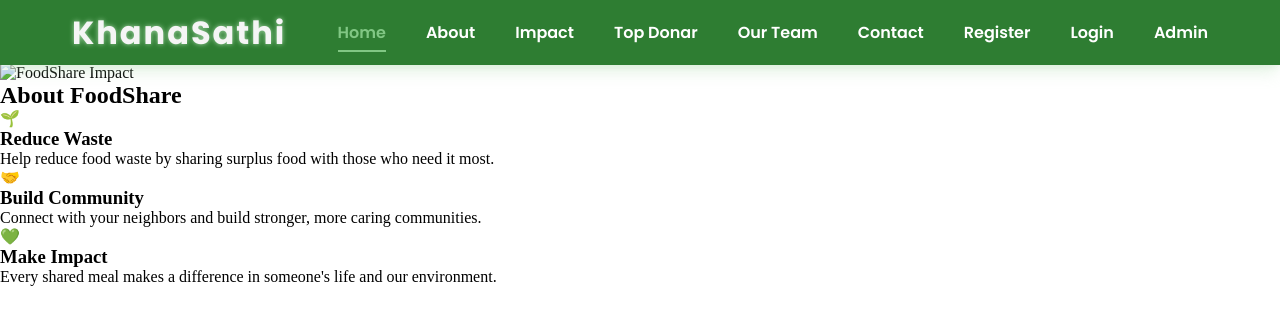
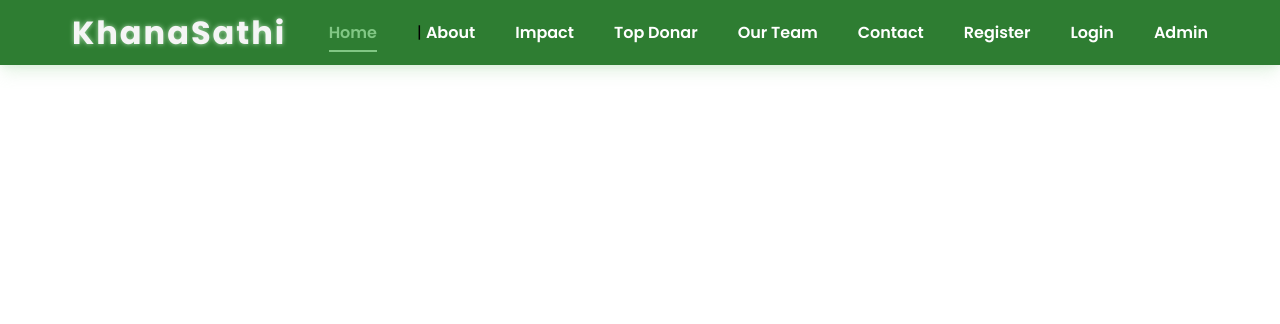
Before and after one commit to schizophrenicman/Food-Waste-Management, a plain HTML site: page index.html in a window 1280 px wide. Drawn offline with Linux system fonts and the light colour scheme.

Commit message:
minor issue in html

```diff
--- a/index.html
+++ b/index.html
@@ -1,4 +1,4 @@
-
+<<<<<<< HEAD
 <!DOCTYPE html>
 <html lang="en">
 <head>
@@ -10,7 +10,7 @@
 
 </body>
 </html>
-
+=======
 <!doctype html>
 <html lang="en">
   <head>
@@ -32,7 +32,7 @@
           <li class="nav-item">
             <a href="#home" class="nav-link active">Home</a>
           </li>
-          <li class="nav-item">
+          <li class="nav-item">|
             <a href="#about" class="nav-link">About</a>
           </li>
           <li class="nav-item">
@@ -64,49 +64,5 @@
         </div>
       </div>
     </nav>
-
-
-        <!--Main-->
-        <main id="main-content">
-        <section id="home" class="section hero">
-         <div class="container">
-          <div class="hero-content">
-            <div class="hero-text">
-              <h1>Together We Can End Food Waste</h1>
-              <p>Connect food donors with those in need. Share surplus food and make a positive impact in your community.</p>
-              <div class="hero-buttons">
-                <button class="btn btn-primary highlight" id="donate-food-btn">Donate Food</button>
-                <button class="btn btn-secondary highlight" id="find-food-btn">Find Food</button>
-              </div>
-            </div>
-            <div class="hero-images">
-              <img src="1.jpeg" alt="FoodShare Impact" class="hero-image" />
-            </div>
-          </div>
-         </div>
-        </section>
-
-      <!-- About -->
-        <section id="about" class="section">
-         <div class="container">
-          <h2>About FoodShare</h2>
-          <div class="about-grid">
-            <div class="about-card">
-              <div class="about-icon">🌱</div>
-              <h3>Reduce Waste</h3>
-              <p>Help reduce food waste by sharing surplus food with those who need it most.</p>
-            </div>
-            <div class="about-card">
-              <div class="about-icon">🤝</div>
-              <h3>Build Community</h3>
-              <p>Connect with your neighbors and build stronger, more caring communities.</p>
-            </div>
-            <div class="about-card">
-              <div class="about-icon">💚</div>
-              <h3>Make Impact</h3>
-              <p>Every shared meal makes a difference in someone's life and our environment.</p>
-            </div>
-          </div>
-         </div>
-        </section>
-          </body>
+  </body>
+>>>>>>> origin/code
```
